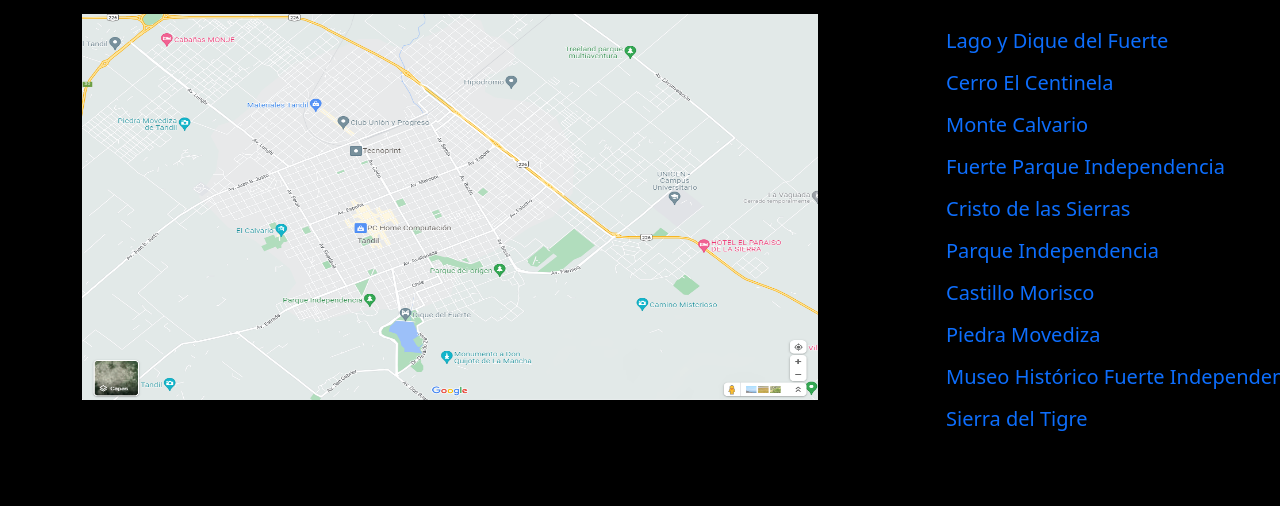
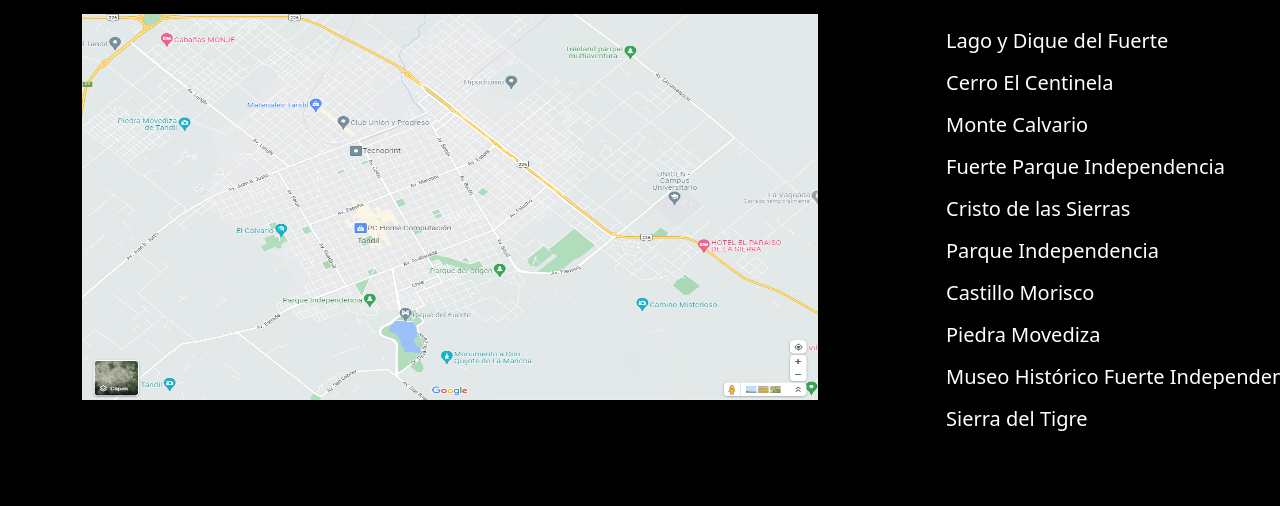
Before and after one commit to LucaSB47/TIO---TPE, a plain HTML site: page index.html in a window 1280 px wide. Shown: the part 135-641 px from the top of the page. Drawn offline with nearby package versions, Linux system fonts and the light colour scheme.

Commit message:
actualizo el color de los links

```diff
--- a/css/style.css
+++ b/css/style.css
@@ -33,16 +33,20 @@ li {
     list-style: none;
     text-decoration: none;
 }
+a {
+    color: #FFFFFF;
+}
 
 a:link {
     font-size: 20px;
     text-decoration: none
+
 }
 a:visited {
     text-decoration: none;
 }
 a:visited {
-    color: #03B29F;
+    color: #0661A1;
 }
 
 a:hover {
```
